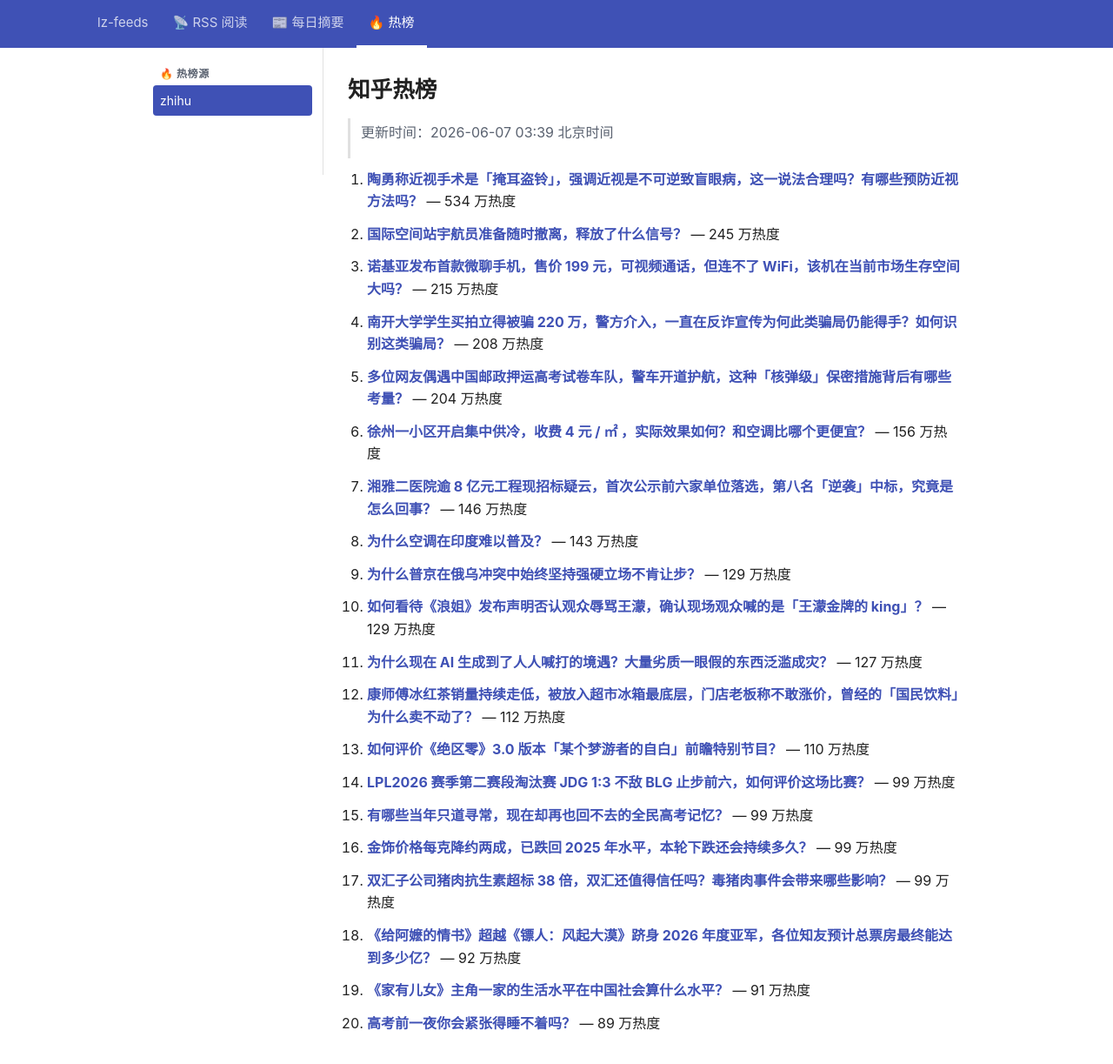
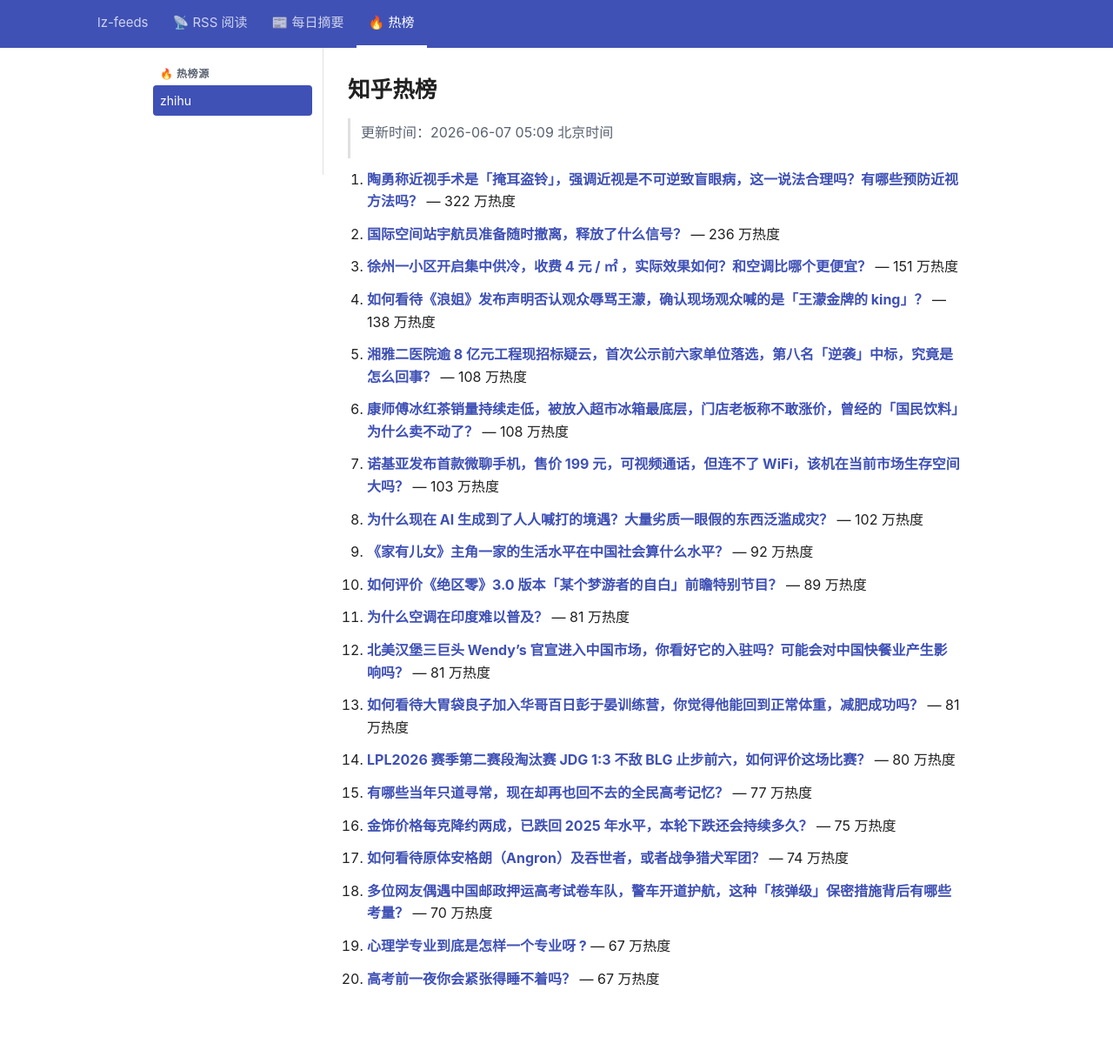
Before and after one commit to lizhang0101/lz-feeds, a Jekyll site: the page built from _hotlist/zhihu.md, in a window 1280 px wide and 1253 px high. Shown: the top 1223 px of the window at 87% size. Built offline with Jekyll 4.4.1, drawn with Linux system fonts in a browser that asks for light colours.

Commit message:
hotlist: 2026-06-06T21:09Z

```diff
--- a/_hotlist/zhihu.md
+++ b/_hotlist/zhihu.md
@@ -1,48 +1,48 @@
 ---
-updated: 2026-06-07 03:39 北京时间
+updated: 2026-06-07 05:09 北京时间
 count: 20
 ---
 
 # 知乎热榜
 
-> 更新时间：2026-06-07 03:39 北京时间
+> 更新时间：2026-06-07 05:09 北京时间
 
-1. **[陶勇称近视手术是「掩耳盗铃」，强调近视是不可逆致盲眼病，这一说法合理吗？有哪些预防近视方法吗？](https://www.zhihu.com/question/2046232710452965574)** — 534 万热度
+1. **[陶勇称近视手术是「掩耳盗铃」，强调近视是不可逆致盲眼病，这一说法合理吗？有哪些预防近视方法吗？](https://www.zhihu.com/question/2046232710452965574)** — 322 万热度
 
-2. **[国际空间站宇航员准备随时撤离，释放了什么信号？](https://www.zhihu.com/question/2046390911161067269)** — 245 万热度
+2. **[国际空间站宇航员准备随时撤离，释放了什么信号？](https://www.zhihu.com/question/2046390911161067269)** — 236 万热度
 
-3. **[诺基亚发布首款微聊手机，售价 199 元，可视频通话，但连不了 WiFi，该机在当前市场生存空间大吗？](https://www.zhihu.com/question/2043731506648934117)** — 215 万热度
+3. **[徐州一小区开启集中供冷，收费 4 元 / ㎡ ，实际效果如何？和空调比哪个更便宜？](https://www.zhihu.com/question/2046182461218841623)** — 151 万热度
 
-4. **[南开大学学生买拍立得被骗 220 万，警方介入，一直在反诈宣传为何此类骗局仍能得手？如何识别这类骗局？](https://www.zhihu.com/question/2046240178335900195)** — 208 万热度
+4. **[如何看待《浪姐》发布声明否认观众辱骂王濛，确认现场观众喊的是「王濛金牌的 king」？](https://www.zhihu.com/question/2046603162039969545)** — 138 万热度
 
-5. **[多位网友偶遇中国邮政押运高考试卷车队，警车开道护航，这种「核弹级」保密措施背后有哪些考量？](https://www.zhihu.com/question/2046197883309913894)** — 204 万热度
+5. **[湘雅二医院逾 8 亿元工程现招标疑云，首次公示前六家单位落选，第八名「逆袭」中标，究竟是怎么回事？](https://www.zhihu.com/question/2046169642935088399)** — 108 万热度
 
-6. **[徐州一小区开启集中供冷，收费 4 元 / ㎡ ，实际效果如何？和空调比哪个更便宜？](https://www.zhihu.com/question/2046182461218841623)** — 156 万热度
+6. **[康师傅冰红茶销量持续走低，被放入超市冰箱最底层，门店老板称不敢涨价，曾经的「国民饮料」为什么卖不动了？](https://www.zhihu.com/question/2046230219217020704)** — 108 万热度
 
-7. **[湘雅二医院逾 8 亿元工程现招标疑云，首次公示前六家单位落选，第八名「逆袭」中标，究竟是怎么回事？](https://www.zhihu.com/question/2046169642935088399)** — 146 万热度
+7. **[诺基亚发布首款微聊手机，售价 199 元，可视频通话，但连不了 WiFi，该机在当前市场生存空间大吗？](https://www.zhihu.com/question/2043731506648934117)** — 103 万热度
 
-8. **[为什么空调在印度难以普及？](https://www.zhihu.com/question/2043478687870341842)** — 143 万热度
+8. **[为什么现在 AI 生成到了人人喊打的境遇？大量劣质一眼假的东西泛滥成灾？](https://www.zhihu.com/question/2044941270087463980)** — 102 万热度
 
-9. **[为什么普京在俄乌冲突中始终坚持强硬立场不肯让步？](https://www.zhihu.com/question/2044383558962343949)** — 129 万热度
+9. **[《家有儿女》主角一家的生活水平在中国社会算什么水平？](https://www.zhihu.com/question/4298531159)** — 92 万热度
 
-10. **[如何看待《浪姐》发布声明否认观众辱骂王濛，确认现场观众喊的是「王濛金牌的 king」？](https://www.zhihu.com/question/2046603162039969545)** — 129 万热度
+10. **[如何评价《绝区零》3.0 版本「某个梦游者的自白」前瞻特别节目？](https://www.zhihu.com/question/2044758685424031477)** — 89 万热度
 
-11. **[为什么现在 AI 生成到了人人喊打的境遇？大量劣质一眼假的东西泛滥成灾？](https://www.zhihu.com/question/2044941270087463980)** — 127 万热度
+11. **[为什么空调在印度难以普及？](https://www.zhihu.com/question/2043478687870341842)** — 81 万热度
 
-12. **[康师傅冰红茶销量持续走低，被放入超市冰箱最底层，门店老板称不敢涨价，曾经的「国民饮料」为什么卖不动了？](https://www.zhihu.com/question/2046230219217020704)** — 112 万热度
+12. **[北美汉堡三巨头 Wendy's 官宣进入中国市场，你看好它的入驻吗？可能会对中国快餐业产生影响吗？](https://www.zhihu.com/question/2046295115698631558)** — 81 万热度
 
-13. **[如何评价《绝区零》3.0 版本「某个梦游者的自白」前瞻特别节目？](https://www.zhihu.com/question/2044758685424031477)** — 110 万热度
+13. **[如何看待大胃袋良子加入华哥百日彭于晏训练营，你觉得他能回到正常体重，减肥成功吗？](https://www.zhihu.com/question/2044768108083140114)** — 81 万热度
 
-14. **[LPL2026 赛季第二赛段淘汰赛 JDG 1:3 不敌 BLG 止步前六，如何评价这场比赛？](https://www.zhihu.com/question/2046623163468063361)** — 99 万热度
+14. **[LPL2026 赛季第二赛段淘汰赛 JDG 1:3 不敌 BLG 止步前六，如何评价这场比赛？](https://www.zhihu.com/question/2046623163468063361)** — 80 万热度
 
-15. **[有哪些当年只道寻常，现在却再也回不去的全民高考记忆？](https://www.zhihu.com/question/2043009167305307105)** — 99 万热度
+15. **[有哪些当年只道寻常，现在却再也回不去的全民高考记忆？](https://www.zhihu.com/question/2043009167305307105)** — 77 万热度
 
-16. **[金饰价格每克降约两成，已跌回 2025 年水平，本轮下跌还会持续多久？](https://www.zhihu.com/question/2046511500236255750)** — 99 万热度
+16. **[金饰价格每克降约两成，已跌回 2025 年水平，本轮下跌还会持续多久？](https://www.zhihu.com/question/2046511500236255750)** — 75 万热度
 
-17. **[双汇子公司猪肉抗生素超标 38 倍，双汇还值得信任吗？毒猪肉事件会带来哪些影响？](https://www.zhihu.com/question/2042585243748759358)** — 99 万热度
+17. **[如何看待原体安格朗（Angron）及吞世者，或者战争猎犬军团？](https://www.zhihu.com/question/532584934)** — 74 万热度
 
-18. **[《给阿嬷的情书》超越《镖人：风起大漠》跻身 2026 年度亚军，各位知友预计总票房最终能达到多少亿？](https://www.zhihu.com/question/2044496721317553476)** — 92 万热度
+18. **[多位网友偶遇中国邮政押运高考试卷车队，警车开道护航，这种「核弹级」保密措施背后有哪些考量？](https://www.zhihu.com/question/2046197883309913894)** — 70 万热度
 
-19. **[《家有儿女》主角一家的生活水平在中国社会算什么水平？](https://www.zhihu.com/question/4298531159)** — 91 万热度
+19. **[心理学专业到底是怎样一个专业呀 ?](https://www.zhihu.com/question/1916165420752279138)** — 67 万热度
 
-20. **[高考前一夜你会紧张得睡不着吗？](https://www.zhihu.com/question/2042566078593749050)** — 89 万热度
+20. **[高考前一夜你会紧张得睡不着吗？](https://www.zhihu.com/question/2042566078593749050)** — 67 万热度
```
